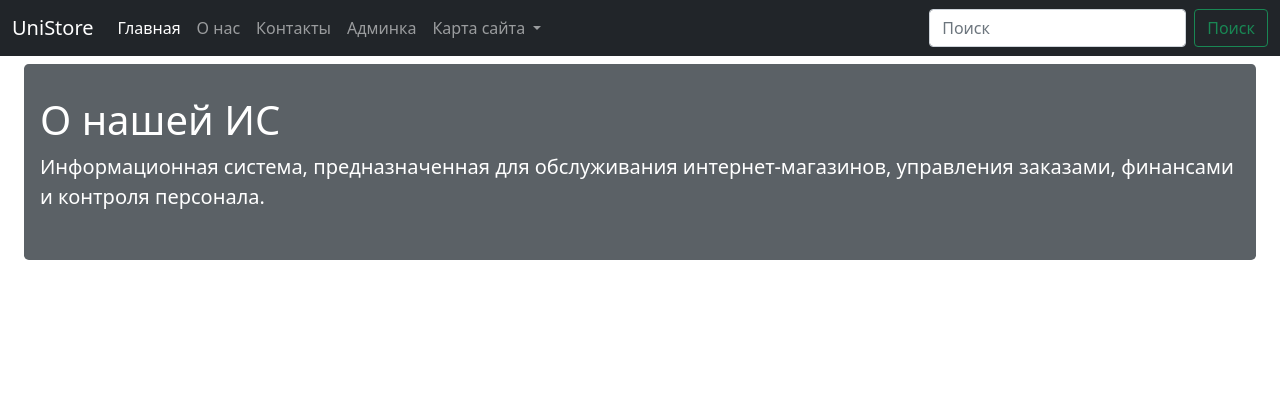
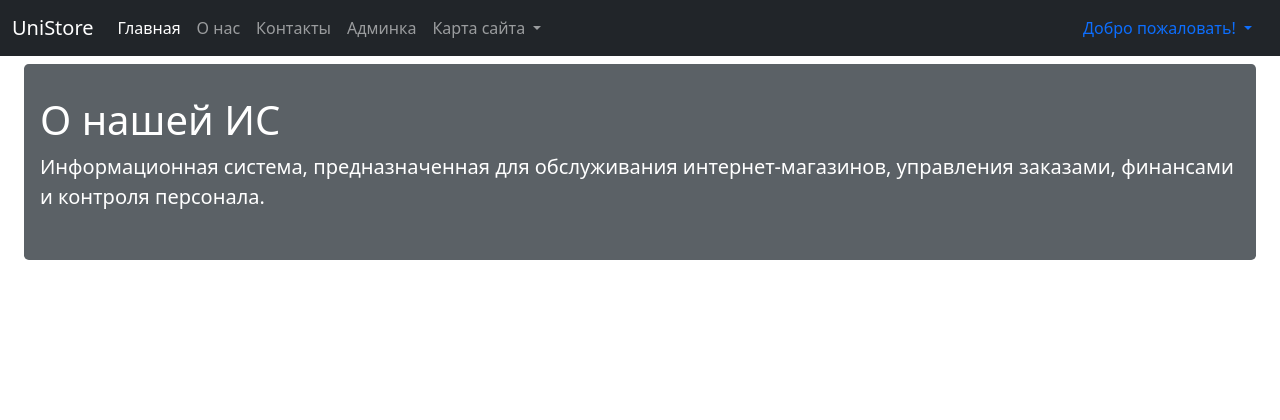
Before and after one commit to nikita26078/practice, a Django app: page /about in a window 1280 px wide. Shown: the top 420 px of the page. Run offline with Django 3.2, Linux system fonts and the light colour scheme; a user stored in the database is signed in; some libraries are stand-ins or nearby versions.

Commit message:
Исправления

```diff
--- a/web/djangotest/app/models.py
+++ b/web/djangotest/app/models.py
@@ -10,6 +10,7 @@ class Item(models.Model):
     price = models.IntegerField('Стоимость')
     desc = models.TextField('Описание')
     category = models.CharField('Категория', max_length=255)
+    image = models.ImageField('Изображение', upload_to='images/')
 
     def __str__(self):
         return self.name
--- a/web/djangotest/app/templates/app/layout.html
+++ b/web/djangotest/app/templates/app/layout.html
@@ -40,17 +40,24 @@
                         <li><a class="dropdown-item" href="/shipping">Снабжение</a></li>
                         <li><a class="dropdown-item" href="/finances">Бухгалтерия</a></li>
                         <li><a class="dropdown-item" href="/staff">Персонал</a></li>
-                        <div class="dropdown-divider"></div>
-
-                        <li><a class="dropdown-item" href="/logout">Выйти</a></li>
-                        <li><a class="dropdown-item" href="/profile">Профиль</a></li>
                     </ul>
                 </li>
+
             </ul>
-            <form class="d-flex" action="{% url 'search' %}">
-                <input class="form-control me-2" type="search" name="query" placeholder="Поиск" aria-label="Поиск">
-                <button class="btn btn-outline-success" type="submit">Поиск</button>
-            </form>
+            <div class="pull-right">
+                <ul class="nav pull-right">
+                    <li class="nav-item dropdown">
+                        <a class="nav-link dropdown-toggle" href="#" role="button"
+                           data-bs-toggle="dropdown" aria-expanded="false">
+                            Добро пожаловать!
+                        </a>
+                        <ul class="dropdown-menu">
+                            <li><a class="dropdown-item" href="/logout">Выйти</a></li>
+                            <li><a class="dropdown-item" href="/profile">Профиль</a></li>
+                        </ul>
+                    </li>
+                </ul>
+            </div>
         </div>
     </div>
 </nav>
--- a/web/djangotest/app/urls.py
+++ b/web/djangotest/app/urls.py
@@ -17,8 +17,9 @@ urlpatterns = [
     path('shipping/list_orders', OrderListView.as_view(), name='shipping_list_order'),
     path('shipping/list_items', ItemListView.as_view(), name='shipping_list_items'),
     path('shipping/request', ShipRequestCreateView.as_view(), name='shipping_request'),
-    path('shipping/delete_shipping/<int:id>', views.shipping_delete_ship, name='shipping_delete'),
-    path('shipping/delete_order/<int:id>', views.shipping_delete_order, name='shipping_delete'),
+    path('shipping/delete_shipping/<int:id>', views.shipping_delete_ship, name='shipping_delete_ship'),
+    path('shipping/delete_order/<int:id>', views.shipping_delete_order, name='shipping_delete_order'),
+    path('shipping/delete_item/<int:id>', views.shipping_delete_item, name='shipping_delete_item'),
     path('shipping/quantity', QuantityCreateView.as_view(), name='shipping_quantity'),
     path('shipping/item', ItemCreateView.as_view(), name='shipping_item'),
     path('staff', views.staff, name='staff'),
--- a/web/djangotest/app/views.py
+++ b/web/djangotest/app/views.py
@@ -63,6 +63,15 @@ def shipping_delete_order(request, id):
         "object_list": Order.objects.all()
     }
     return redirect("/shipping/list_orders", context=mydictionary)
+
+
+def shipping_delete_item(request, id):
+    obj = Item.objects.get(id=id)
+    obj.delete()
+    mydictionary = {
+        "object_list": Item.objects.all()
+    }
+    return redirect("/shipping/list_items", context=mydictionary)
 
 
 def profile(request):
```
Also changed, not shown: web/djangotest/app/templates/app/shipping/list_items.html (+4 -4 lines).
